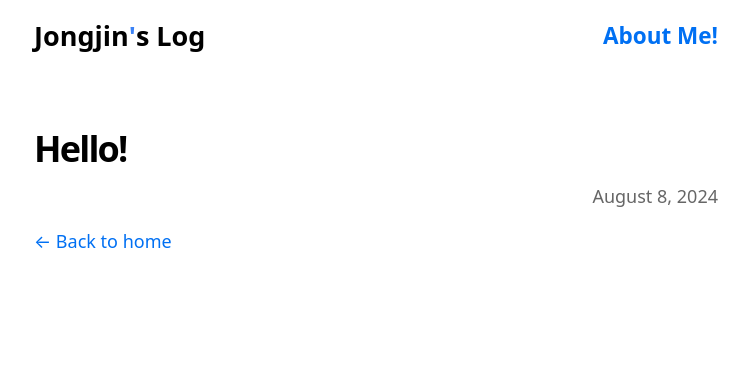
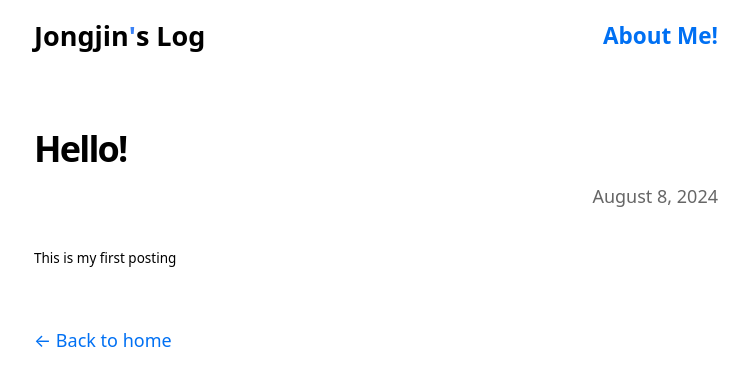
Before and after one commit to jongjinnn/blog, a Next.js app: page /posts/24080816 in a window 1280 px wide. Shown: the top 386 px of the page, without its empty margins (264-1013 px from the left). Built offline with nearby package versions, Linux system fonts and the light colour scheme.

Commit message:
feat: markdown 렌더링 기능 구현

```diff
--- a/pages/posts/[id].js
+++ b/pages/posts/[id].js
@@ -2,6 +2,10 @@ import Layout from '../../components/Layout'
 import Date from '../../components/Date'
 import Head from 'next/head'
 import { getAllPostIds, getPostData } from '../../lib/posts'
+import ReactMarkdown from 'react-markdown'
+import rehypeHighlight from 'rehype-highlight'
+import rehypeRaw from 'rehype-raw' // 추가된 부분
+import 'highlight.js/styles/a11y-dark.css'
 
 export async function getStaticPaths() {
   const paths = getAllPostIds()
@@ -33,10 +37,11 @@ export default function Post({ postData }) {
         <div className="float-right text-[#666]">
           <Date dateString={postData.date} />
         </div>
-        <div
-          dangerouslySetInnerHTML={{ __html: postData.contentHtml }}
-          className="mt-[3rem]"
-        />
+        <div className="post-content mt-[4rem]">
+          <ReactMarkdown rehypePlugins={[rehypeHighlight, rehypeRaw]}>
+            {postData.content}
+          </ReactMarkdown>
+        </div>
       </article>
     </Layout>
   )
```
